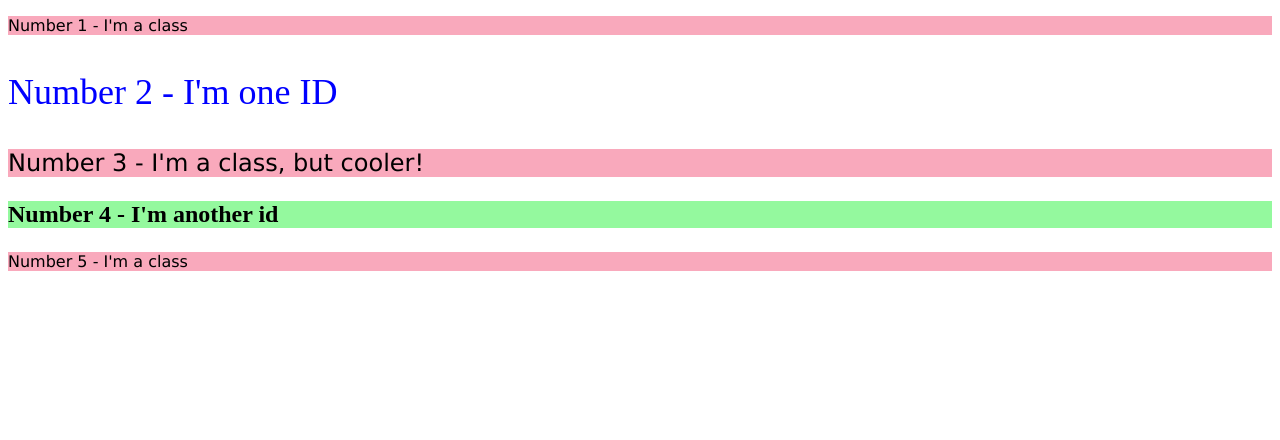
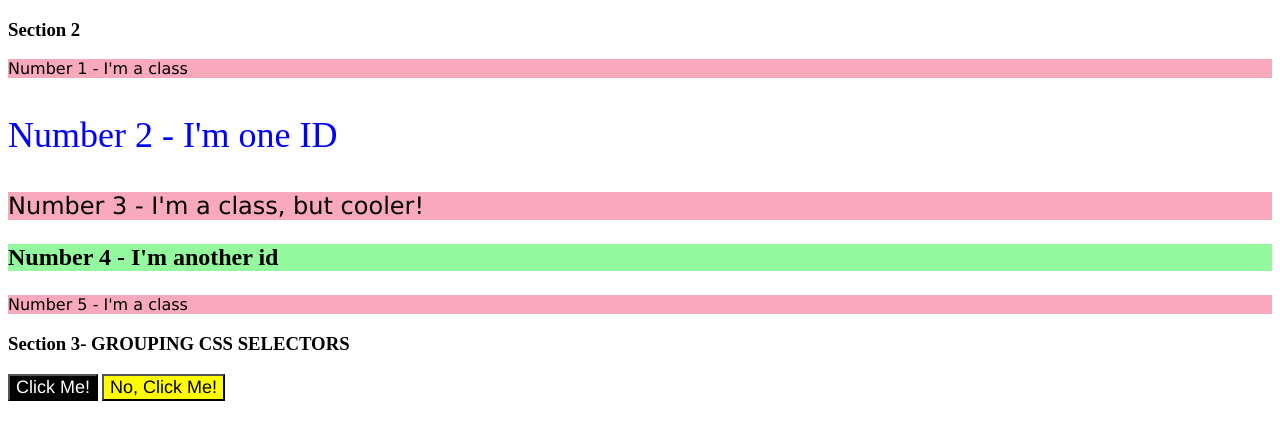
Before and after one commit to MarcusWithaDa/css-practice, a plain HTML site: page index.html in a window 1280 px wide. Drawn offline with Linux system fonts and the light colour scheme.

Commit message:
section 3-using Grou selectors in CSS

```diff
--- a/index.html
+++ b/index.html
@@ -7,10 +7,19 @@
     <title>CSS PRACTICE</title>
   </head>
   <body>
-    <p class="light-pink">Number 1 - I'm a class</p>
-    <p id="blue-id">Number 2 - I'm one ID</p>
-    <p class="light-pink cooler">Number 3 - I'm a class, but cooler!</p>
-    <p id="green-id">Number 4 - I'm another id</p>
-    <p class="light-pink">Number 5 - I'm a class</p>
+    <section>
+      <h3 class="header-topics">Section 2</h3>
+      <p class="light-pink">Number 1 - I'm a class</p>
+      <p id="blue-id">Number 2 - I'm one ID</p>
+      <p class="light-pink cooler">Number 3 - I'm a class, but cooler!</p>
+      <p id="green-id">Number 4 - I'm another id</p>
+      <p class="light-pink">Number 5 - I'm a class</p>
+    </section>
+    <section>
+      <h3 class="header-topics">Section 3- GROUPING CSS SELECTORS</h3>
+
+      <button class="element1">Click Me!</button>
+      <button class="element2">No, Click Me!</button>
+    </section>
   </body>
 </html>
--- a/styles.css
+++ b/styles.css
@@ -15,3 +15,18 @@
   font-weight: bold;
   font-size: 24px;
 }
+
+.element1,
+.element2 {
+  font-size: 18px;
+  font-family: helvetica, "Times New Roman", sans-serif;
+}
+
+.element1 {
+  background-color: rgb(0, 0, 0);
+  color: #fff;
+}
+
+.element2 {
+  background-color: rgb(255, 251, 0);
+}
```
